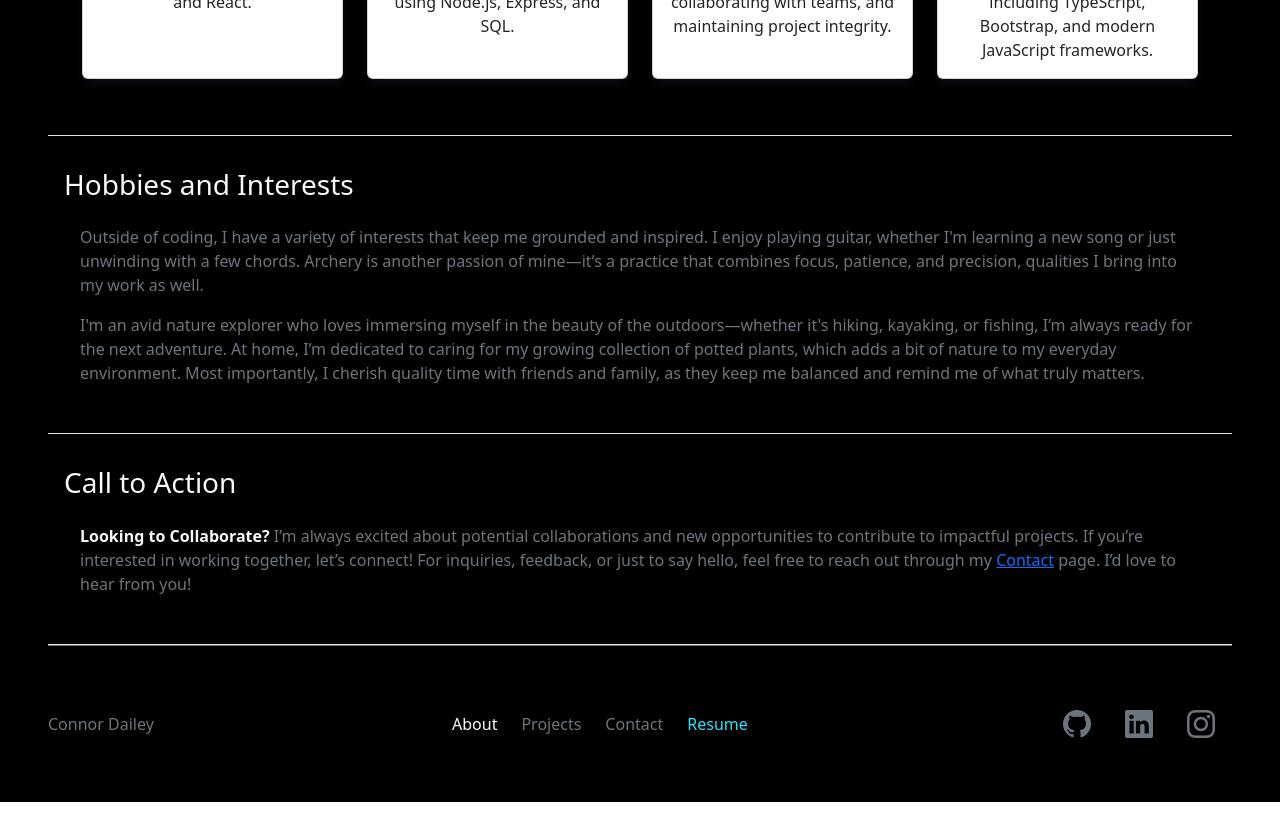
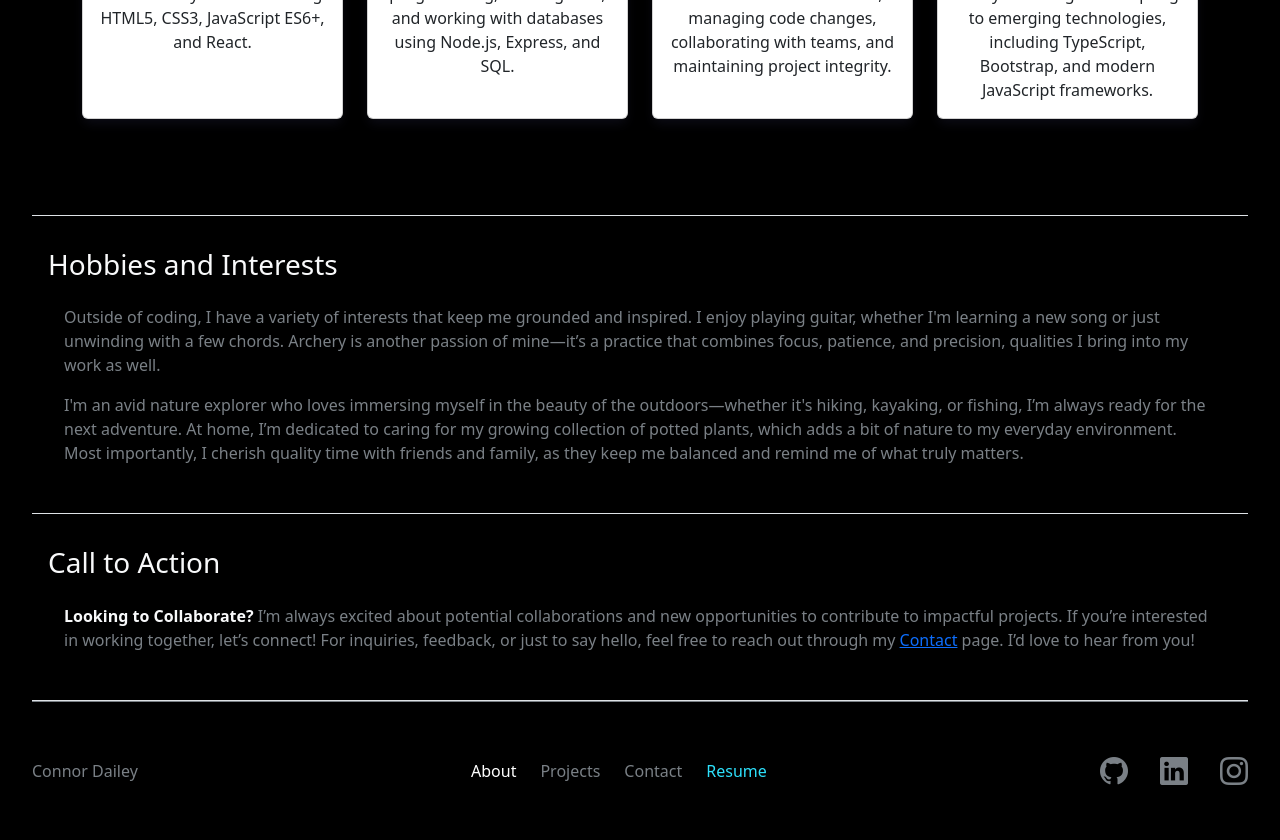
Before and after one commit to Connorldailey/React-Portfolio, a React (Vite) app in the folder client/: page /about in a window 1280 px wide. Shown: the part 700-1540 px from the top of the page. Before the commit the page ends 1502 px from the top, so only its background shows below. Built offline with nearby package versions, Linux system fonts and the light colour scheme.

Commit message:
Contact page updates. Overall site styling.

```diff
--- a/client/src/App.tsx
+++ b/client/src/App.tsx
@@ -23,7 +23,7 @@ const App: React.FC = () => {
     <ApolloProvider client={client}>
       <NavigationProvider>
         <div className="main-background flex-grow-1">
-          <div className="d-flex flex-column min-vh-100 mx-lg-5 mx-md-4 mx-3">
+          <div className="d-flex flex-column min-vh-100 custom-page-margin">
             <Header />
             <main className="flex-grow-1">
               <MainContent />
--- a/client/src/components/Footer.tsx
+++ b/client/src/components/Footer.tsx
@@ -74,7 +74,7 @@ const Footer: React.FC = () => {
                     {socialLinks.map(({ label, icon, url }, index) => (
                         <button
                             key={index}
-                            className="btn btn-lg footer-button"
+                            className={`footer-button ${index !== socialLinks.length - 1 ? "padding-right" : ""}`}
                             onClick={() => window.open(url, '_blank')}
                             aria-label={`${label} Profile`}
                         >
--- a/client/src/pages/ContactPage.tsx
+++ b/client/src/pages/ContactPage.tsx
@@ -53,17 +53,17 @@ const ContactPage: React.FC = () => {
             <section className='contact-methods-section'>
                 {/* Contact page opening message */}
                 <div className='contact-message'>
-                    <h2>Let's get in contact!</h2>
-                    <p>
-                        Say Hello and Let’s Create Something Amazing Together!
+                    <h2 className='contact-heading'>Let's get in contact!</h2>
+                    <p className='contact-intro-text'>
+                        Say hello and let’s create something amazing together!
                         Whether it’s a quick question or a detailed project
                         discussion, I look forward to connecting with you.
                     </p>
                 </div>
                 {/* Container for form and social links */}
                 <div className='row'>
-                    <div className='col-12 col-md-6'>
-                        <form className="contact-form" onSubmit={handleFormSubmit}>
+                    <div className='col-12 col-lg-6'>
+                        <form onSubmit={handleFormSubmit}>
                                 {/* Name Input Field */}
                                 <div className="input-group">
                                     <label htmlFor="name-input" className="input-label">Name</label>
--- a/client/src/styles/contactpage.css
+++ b/client/src/styles/contactpage.css
@@ -10,18 +10,52 @@
     color: var(--text-gray);
 }
 
+.contact-heading {
+    font-size: 2rem;
+    margin: 0;
+}
 
+.contact-intro-text {
+    font-size: 1.2rem;
+    padding: 2rem 0;
+}
+
+@media screen and (min-width: 768px) {
+    .contact-heading {
+        font-size: 3rem;
+    }
+    .contact-intro-text {
+        font-size: 1.8rem;
+        padding: 3rem 0;
+    }
+}
+
+@media screen and (min-width: 992px) {
+    .contact-heading {
+        font-size: 4rem;
+    }
+    .contact-intro-text {
+        font-size: 2.2rem;
+        padding: 3rem 4rem;
+    }
+}
+
+@media screen and (min-width: 1400px) {
+    .contact-heading {
+        font-size: 4.5rem;
+    }
+    .contact-intro-text {
+        font-size: 3rem;
+        padding: 8rem 7rem;
+    }
+}
 
 /* Form Styles */
-
-.contact-form {
-    margin-bottom: 2rem;
-}
 
 .input-group {
     display: flex;
     flex-direction: column;
-    margin-bottom: 1rem;
+    margin-bottom: 1.5rem;
 }
 
 .input-label {
@@ -71,12 +105,29 @@ input:focus, textarea:focus {
     flex-direction: column;
     align-items: start;
     height: 100%;
+    margin: 4rem 0 2rem;
 }
 
 @media screen and (min-width: 768px) {
     .social-links {
+        margin: 5rem 0 3rem;
+    }
+}
+
+@media screen and (min-width: 992px) {
+    .social-links {
         align-items: center;
-        justify-content: center;
+        justify-content: start;
+        margin: 2rem 0;
+    }
+    .row {
+        margin-bottom: 2.5rem;
+    }
+}
+
+@media screen and (min-width: 1400px) {
+    .row {
+        margin-bottom: 4rem;
     }
 }
 
--- a/client/src/styles/footer.css
+++ b/client/src/styles/footer.css
@@ -6,11 +6,20 @@
 
 .custom-footer {
     border-top: 1px solid var(--text-gray);
+    margin: 0;
 }
 
 .footer-button {
     color: var(--text-gray);
+    background: none;
+    border: none;
+    margin: 0;
+    padding: 0;
     transition: transform 0.3s ease,  color 0.3s ease-in-out;
+}
+
+.padding-right {
+    padding-right: 2rem;
 }
 
 .footer-button:hover {
--- a/client/src/styles/global.css
+++ b/client/src/styles/global.css
@@ -1,6 +1,7 @@
 :root {
   --dark-background: black;
-    --text-gray: #6C757D;
+  --text-gray: #7A8086;
+  --text-light: #E9ECEF;
   --text-blue: #2DE1FC;
   --text-yellow: #F6BD60;
   --text-purple: #5D2E8C;
@@ -38,3 +39,25 @@
   background: var(--dark-background);
   min-height: 100vh;
 }
+
+.custom-page-margin {
+  margin: 0 0.75rem;
+}
+
+@media screen and (min-width: 576px) {
+  .custom-page-margin {
+    margin: 0 1rem;
+  }
+}
+
+@media screen and (min-width: 678px) {
+  .custom-page-margin {
+    margin: 0 1.5rem;
+  }
+}
+
+@media screen and (min-width: 1028px) {
+  .custom-page-margin {
+    margin: 0 2rem;
+  }
+}
--- a/client/src/styles/homepage.css
+++ b/client/src/styles/homepage.css
@@ -8,7 +8,7 @@
 .section-label {
     position: relative;
     top: -0.8rem;
-    color: var(--text-gray);
+    color: var(--text-light);
 }
 
 /*
```
Lines whose indentation alone changed are shown as unchanged.
